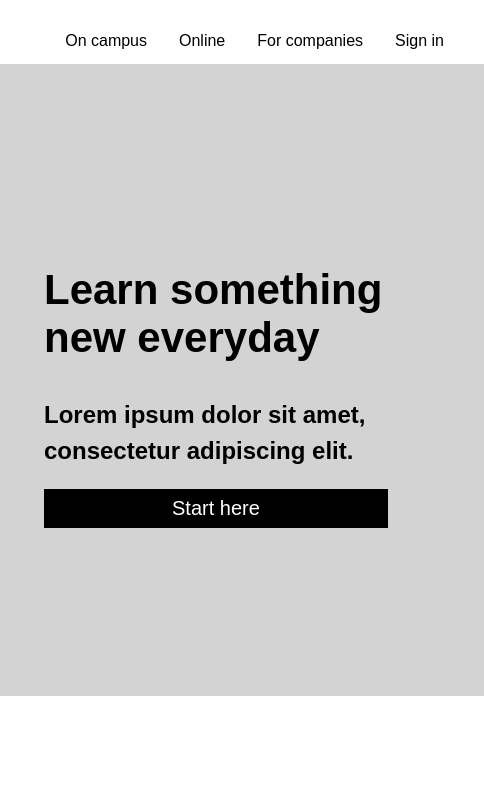
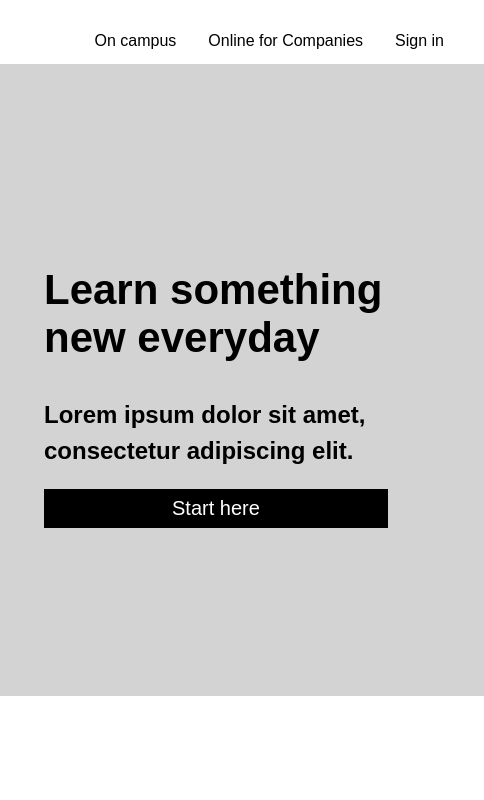
Before and after one commit to nicolet301/Colmar-Academy, a plain HTML site: page index.html in a window 1280 px wide. Shown: the top 800 px of the page, 796-1280 px from the left. Drawn offline with Linux system fonts and the light colour scheme.

Commit message:
update page content

```diff
--- a/index.html
+++ b/index.html
@@ -15,13 +15,13 @@
         </div>
          <ul>
           <li>On campus</li>
-          <li>Online </li>
-          <li>For companies</li>
+          <li>Online for Companies</li>
           <li>Sign in</li>
         </ul>
       </nav>
     </header>
     <main>
+
       <!--Section 1: Banner-->
       <section class="banner">
         <img src="resources/css/images/banner.jpg" class= "students" alt="students at picnic table">
```
